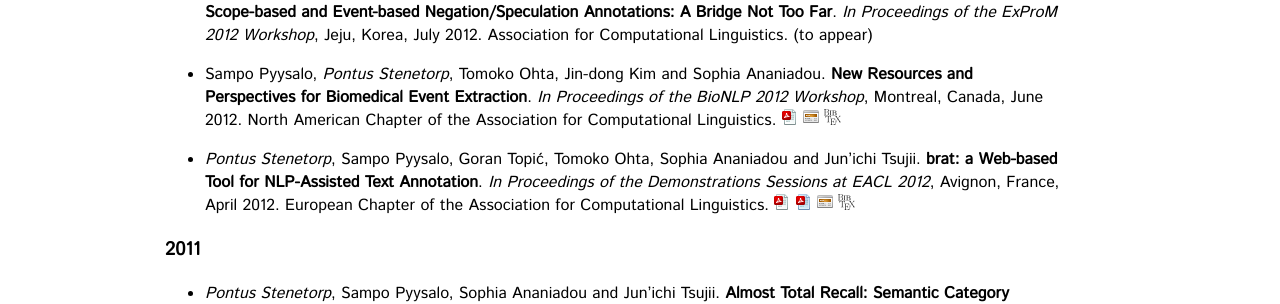
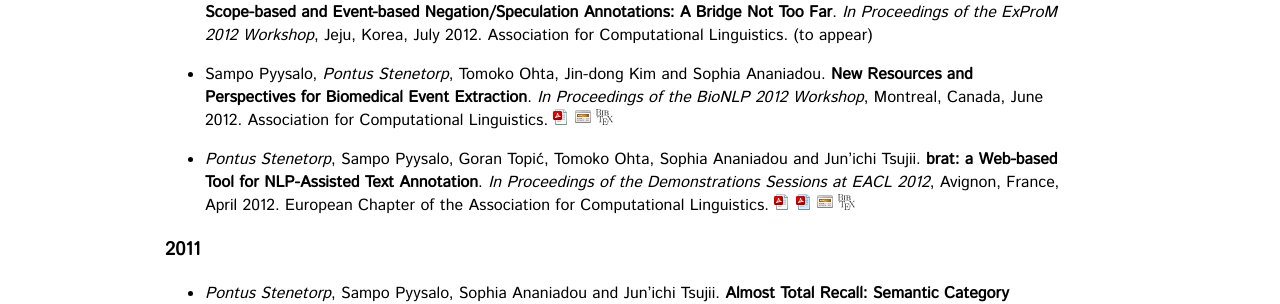
Before and after one commit to gbouchar/ninjin.github.io, a Jekyll site: the page built from publications.md, in a window 1280 px wide. Shown: the part 507-811 px from the top of the page. Built offline with Jekyll 4.4.1, drawn with Linux system fonts in a browser that asks for light colours; some web fonts are replaced; Markdown is read by kramdown in place of the engine named in the settings.

Commit message:
I think ACL is handling the workshops.

```diff
--- a/publications.md
+++ b/publications.md
@@ -45,8 +45,7 @@ Unless explicitly stated otherwise these papers have undergone peer-review.
     Sophia Ananiadou.
     **New Resources and Perspectives for Biomedical Event Extraction**.
     *In Proceedings of the BioNLP 2012 Workshop*,
-    Montreal, Canada, June 2012. North American Chapter of the Association for
-    Computational Linguistics.
+    Montreal, Canada, June 2012. Association for Computational Linguistics.
     [![External PDF][external_pdf_icon]][pyysalo2012new]
     [![Poster][poster_icon]][pyysalo2012new_poster]
     [![BibTeX][bibtex_icon]][pyysalo2012new_bib]
```
